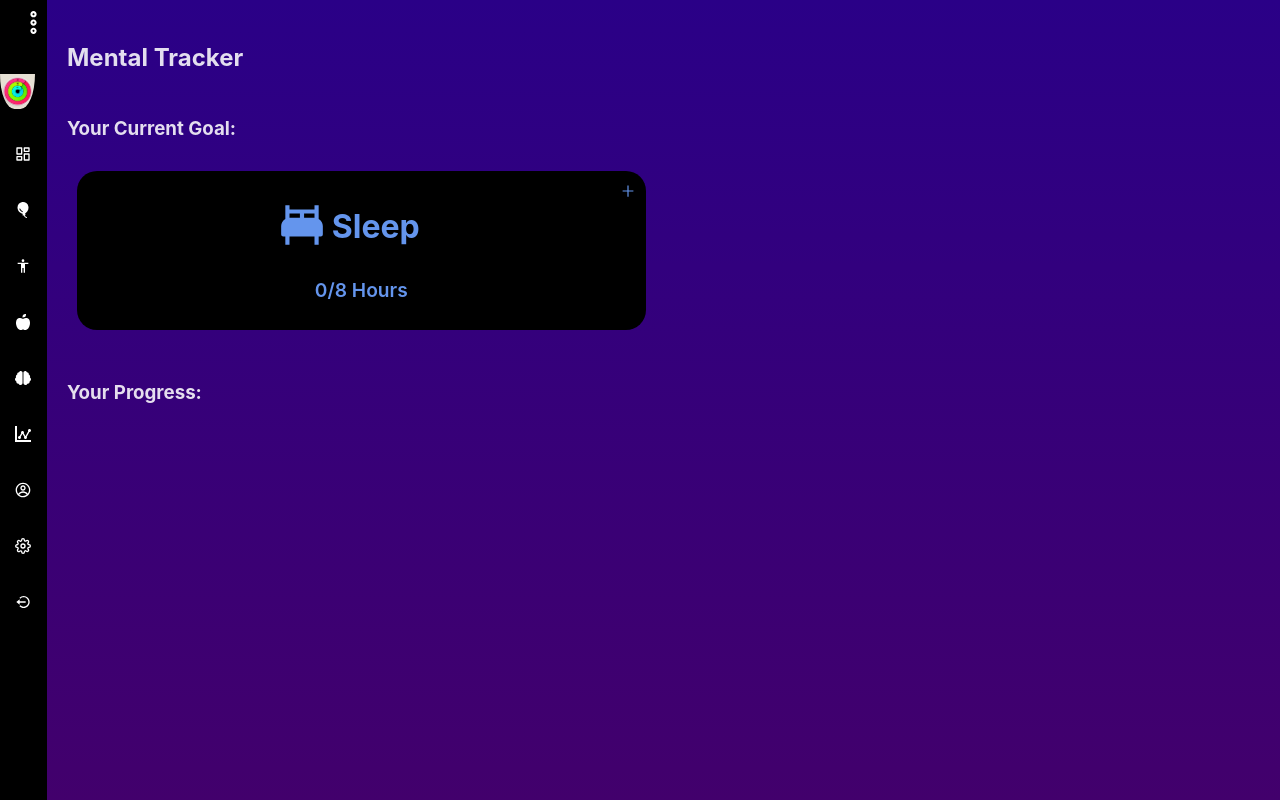
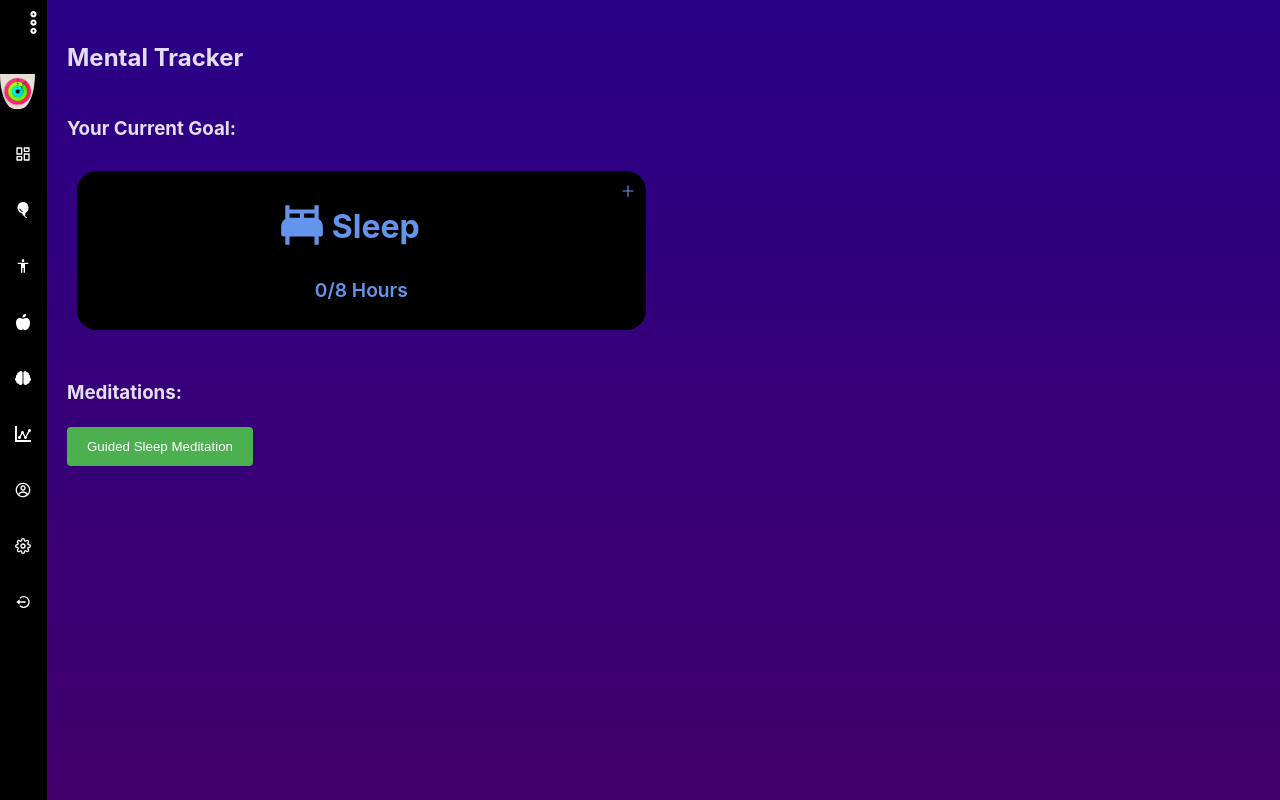
Before and after one commit to adamfenji/Team4SoftwareProject, a React (Vite) app in the folder Front-end/: page /Team4SoftwareProject/mentaltracker in a window 1280 px wide. Built offline with nearby package versions, Linux system fonts and the light colour scheme.

Commit message:
Meditation Video

```diff
--- a/Front-end/components/MentalTracker/MentalTracker.css
+++ b/Front-end/components/MentalTracker/MentalTracker.css
@@ -11,3 +11,9 @@
     flex: 1;
     margin-bottom: 20px;
 }
+
+.meditations
+{
+    flex: 1;
+    margin-bottom: 2-px;
+}
--- a/Front-end/components/MentalTracker/MentalTracker.tsx
+++ b/Front-end/components/MentalTracker/MentalTracker.tsx
@@ -19,8 +19,11 @@ const Mentaltracker: FC<MentalTrackerProps> = () => {
         {/* Pass sleep data to Mentaltracker */}
         <WidgetGoals goalType="sleep" />
       </div>
-      <div className='currentProgress'>
-        <h3>Your Progress:</h3>
+      <div className='meditations'>
+        <h3>Meditations:</h3>
+        <form action="https://youtu.be/Bl8YfvXBL3E?si=RNl6-byuATWPS8RX">
+        <input type="submit" name="Guided Sleep Meditation" value="Guided Sleep Meditation"/>
+        </form>
       </div>
     </div>
   );
```
Also changed, not shown: 1 other file (tests, documents, lock files or other folders).
